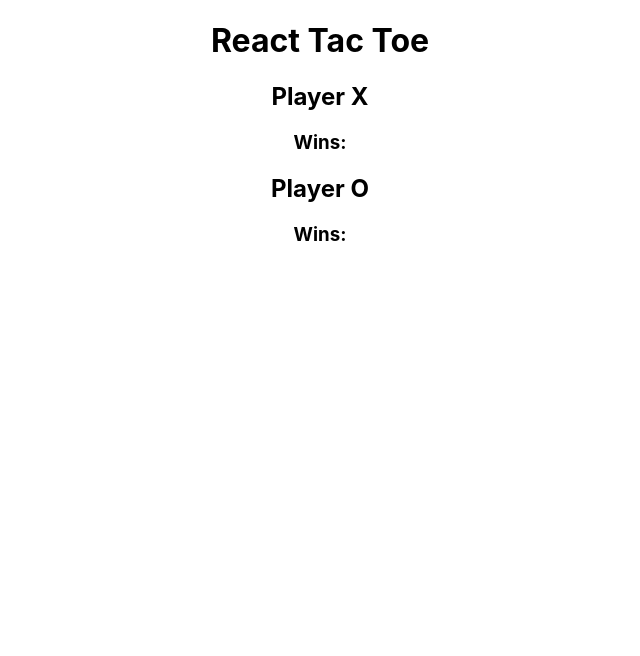
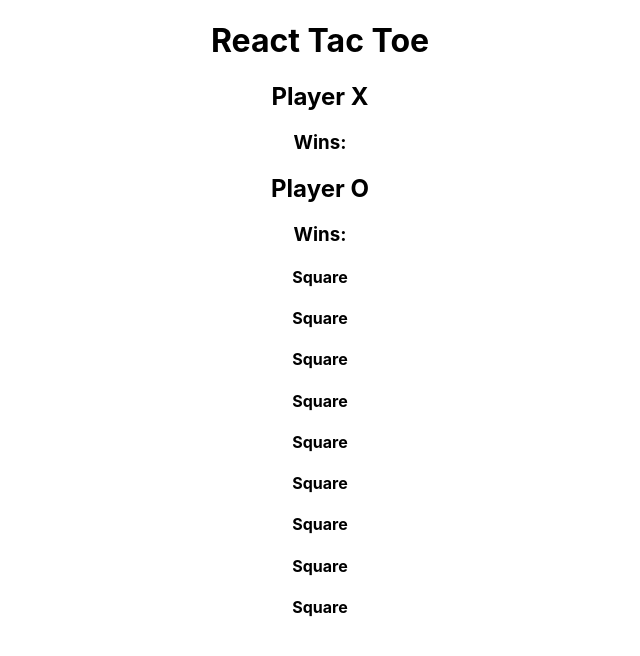
Before and after one commit to geno223/reactTacToe, a React (Create React App) app: page / in a window 1280 px wide. Shown: the top 656 px of the page, without its empty margins (320-960 px from the left). Built offline with nearby package versions, Linux system fonts and the light colour scheme.

Commit message:
additional components

```diff
--- a/src/App.js
+++ b/src/App.js
@@ -2,7 +2,7 @@
 import './App.css';
 import Header from './components/Header';
 import Player from './components/Players';
-
+import Board from './components/Board';
 ///header
 ///players
 ///9 squares
@@ -13,6 +13,7 @@
      <Header/>
      <Player whichPlayer= 'X'/>
      <Player whichPlayer='O'/>
+     <Board/>
     </div>
   );
 }
--- /dev/null
+++ b/src/components/Board.js
@@ -0,0 +1,20 @@
+import Square from "./Square";
+
+const Board = ()=> {
+    return(
+        <div>
+            <Square/>
+            <Square/>
+            <Square/>
+            <Square/>
+            <Square/>
+            <Square/>
+            <Square/>
+            <Square/>
+            <Square/>
+
+        </div>
+    )
+}
+
+export default Board
--- /dev/null
+++ b/src/components/Square.js
@@ -0,0 +1,11 @@
+
+
+const Square =() => {
+    return(
+        <div>
+            <h4>Square</h4>
+        </div>
+    )
+}
+
+export default Square
```
